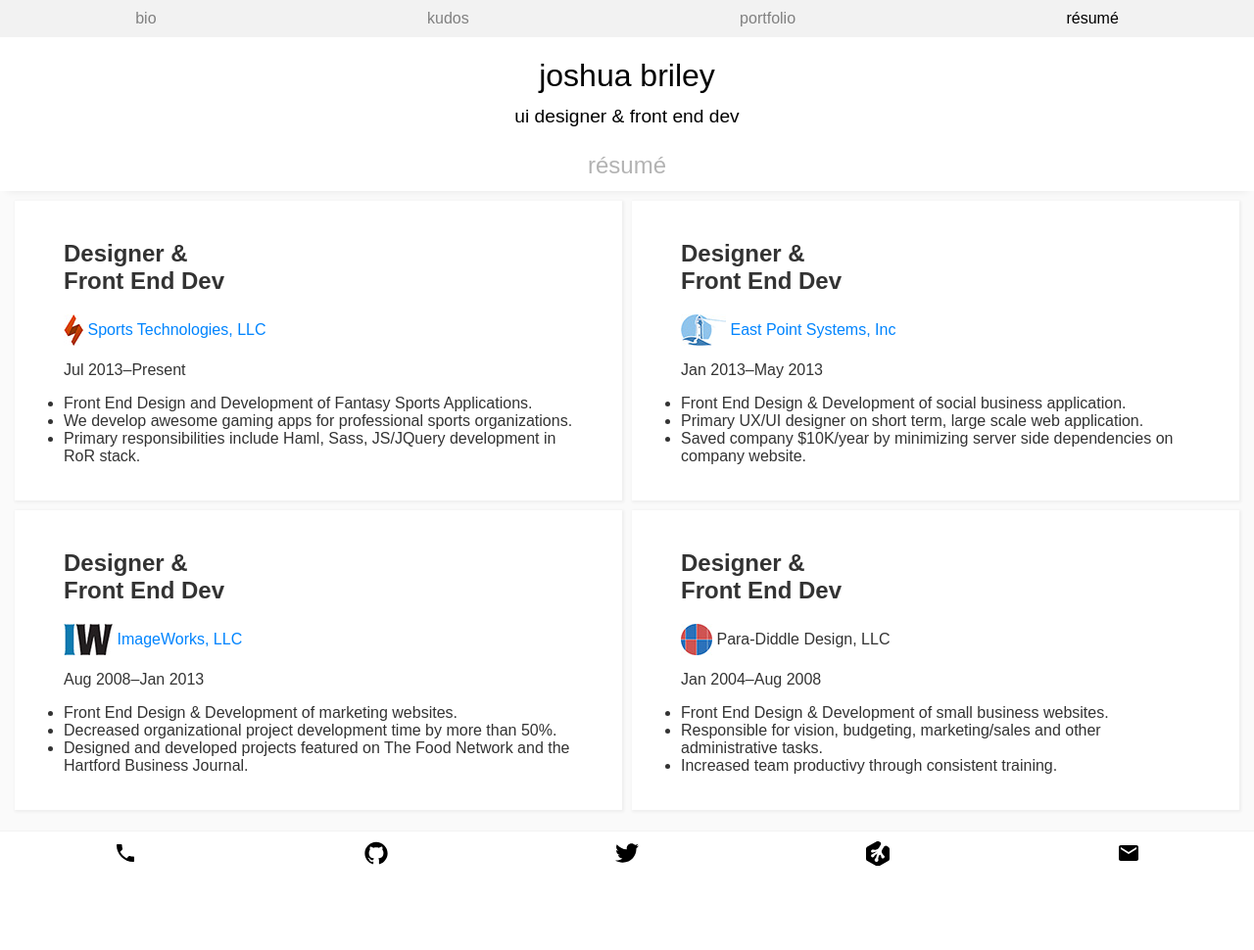
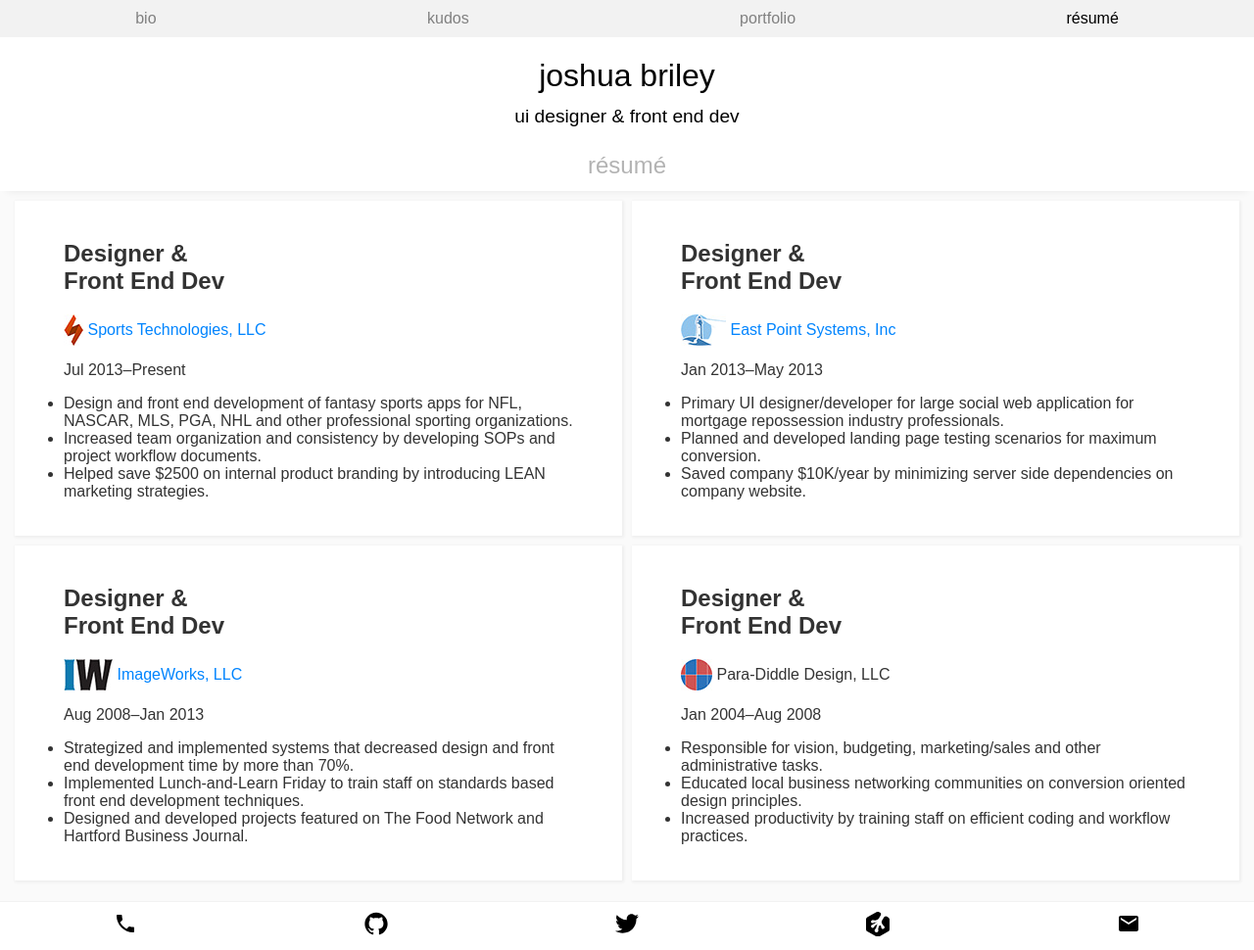
Before and after one commit to somecallmejosh/portfolio, a Jekyll site: the page built from resume.md, in a window 1280 px wide. Shown: the whole page at 98% size. Built offline with Jekyll 4.4.1, drawn with Linux system fonts in a browser that asks for light colours; before the commit the page ends 900 px from its top, so only the background shows below that.

Commit message:
Update resume items.

```diff
--- a/_data/jobs.yml
+++ b/_data/jobs.yml
@@ -2,25 +2,25 @@
   dates: Jul 2013&ndash;Present
   image: sti
   job_title: Designer & <br>Front End Dev
-  job_description: "<li>Front End Design and Development of Fantasy Sports Applications.</li><li>We develop awesome gaming apps for professional sports organizations.</li><li>Primary responsibilities include Haml, Sass, JS/JQuery development in RoR stack.</li>"
+  job_description: "<li>Design and front end development of fantasy sports apps for NFL, NASCAR, MLS, PGA, NHL and other professional sporting organizations.</li><li>Increased team organization and consistency by developing SOPs and project workflow documents.</li><li>Helped save $2500 on internal product branding by introducing LEAN marketing strategies.</li>"
   website: http://www.sportstechinc.com
 
 - employer: East Point Systems, Inc
   image: eps
   dates: Jan 2013&ndash;May 2013
   job_title: Designer & <br>Front End Dev
-  job_description: "<li>Front End Design & Development of social business application.</li><li>Primary UX/UI designer on short term, large scale web application.</li><li>Saved company $10K/year by minimizing server side dependencies on company website.</li>"
+  job_description: "<li>Primary UI designer/developer for large social web application for mortgage repossession industry professionals.</li><li>Planned and developed landing page testing scenarios for maximum conversion.</li><li>Saved company $10K/year by minimizing server side dependencies on company website.</li>"
   website: http://www.eastpointsystems.com
 
 - employer: ImageWorks, LLC
   image: iw
   dates: Aug 2008&ndash;Jan 2013
   job_title: Designer & <br>Front End Dev
-  job_description: "<li>Front End Design & Development of marketing websites.</li><li>Decreased organizational project development time by more than 50%.</li><li>Designed and developed projects featured on The Food Network and the Hartford Business Journal.</li>"
+  job_description: "<li>Strategized and implemented systems that decreased design and front end development time by more than 70%.</li><li>Implemented Lunch-and-Learn Friday to train staff on standards based front end development techniques.</li><li>Designed and developed projects featured on The Food Network and Hartford Business Journal.</li>"
   website: http://www.imageworksllc.com
 
 - employer: Para-Diddle Design, LLC
   image: pdd
   dates: Jan 2004&ndash;Aug 2008
   job_title: Designer & <br>Front End Dev
-  job_description: "<li>Front End Design & Development of small business websites.</li><li>Responsible for vision, budgeting, marketing/sales and other administrative tasks.</li><li>Increased team productivy through consistent training.</li>"
+  job_description: "<li>Responsible for vision, budgeting, marketing/sales and other administrative tasks.</li><li>Educated local business networking communities on conversion oriented design principles.</li><li>Increased productivity by training staff on efficient coding and workflow practices.</li>"
```
